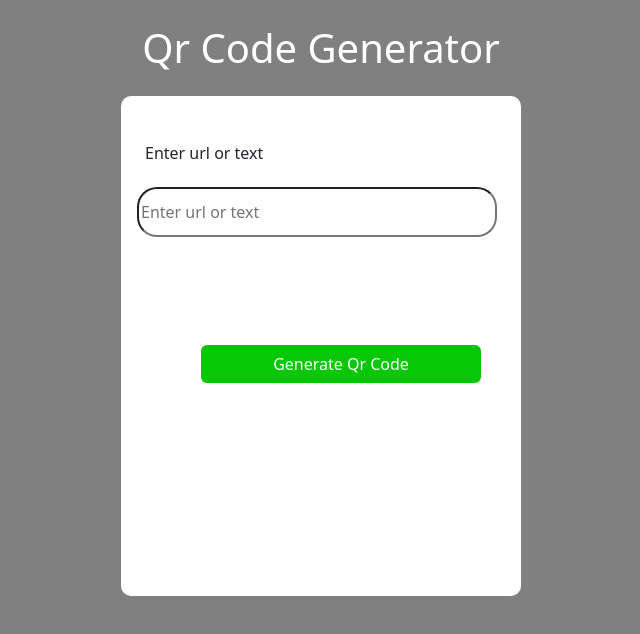
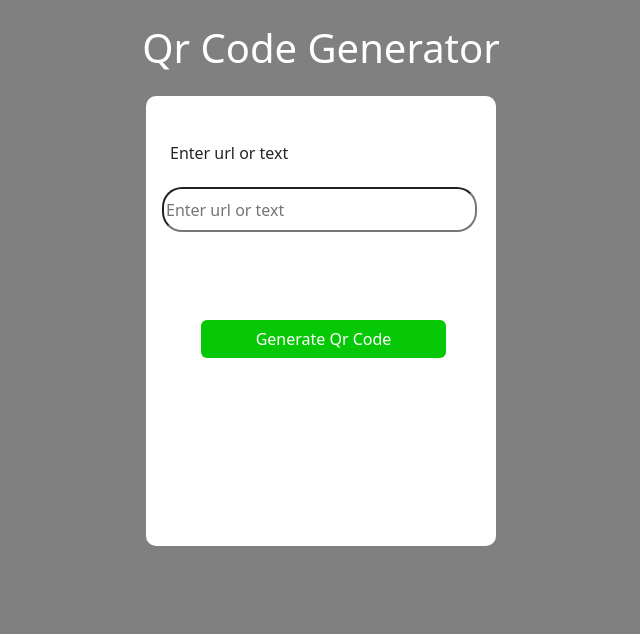
Before and after one commit to Ananthansp10/Qr-code-generator-app, a React (Create React App) app: page / in a window 1280 px wide. Shown: the top 634 px of the page, without its empty margins (319-959 px from the left). Built offline with nearby package versions, Linux system fonts and the light colour scheme.

Commit message:
css property changed in some class

```diff
--- a/src/App.css
+++ b/src/App.css
@@ -11,8 +11,8 @@ body{
   color: white;
 }
 .main-body{
-  width:400px;
-  height:500px;
+  width:350px;
+  height:450px;
   background-color: white;
   border-radius: 10px;
 }
@@ -26,8 +26,8 @@ body{
   background-color: rgb(7, 200, 7);
   border-radius: 5px solid;
   color: white;
-  margin-top:60px ;
-  margin-left: 80px;
+  margin-top:40px ;
+  margin-left: 55px;
 }
 .btn:hover{
   background-color: rgb(7, 200, 7);
```
